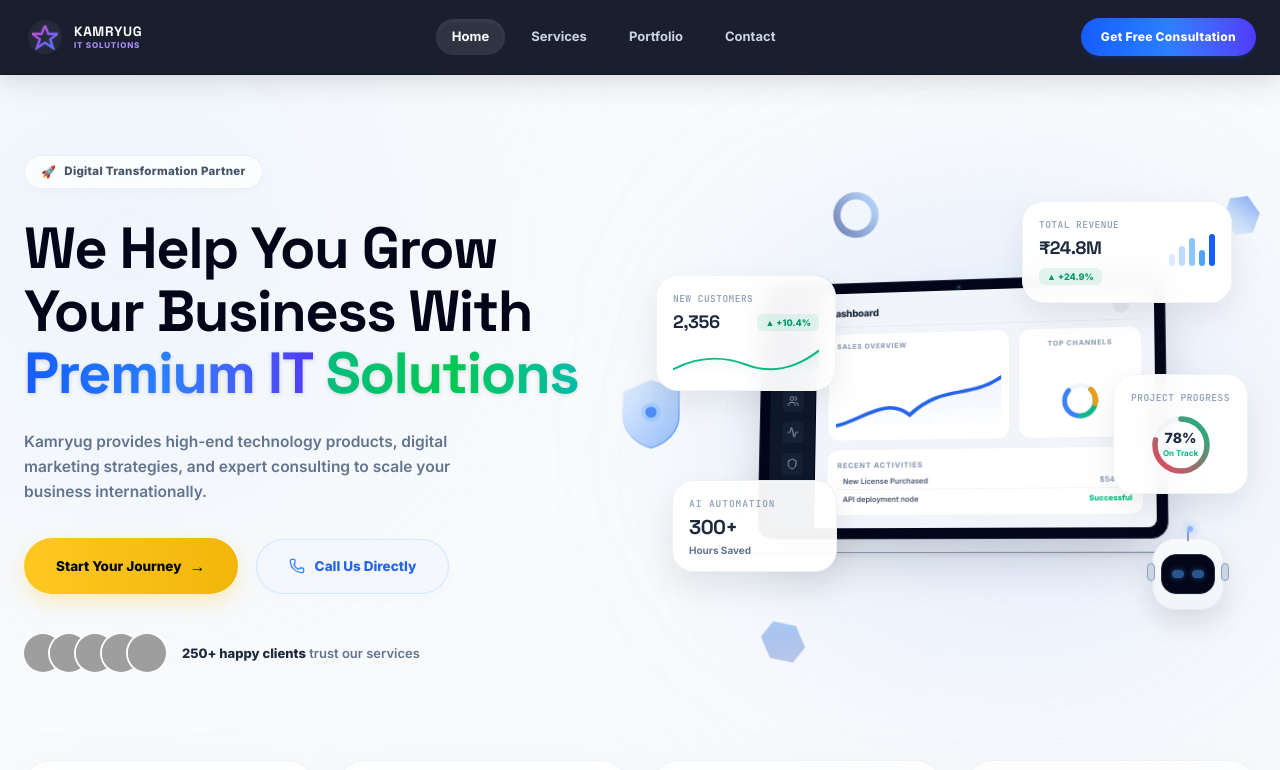
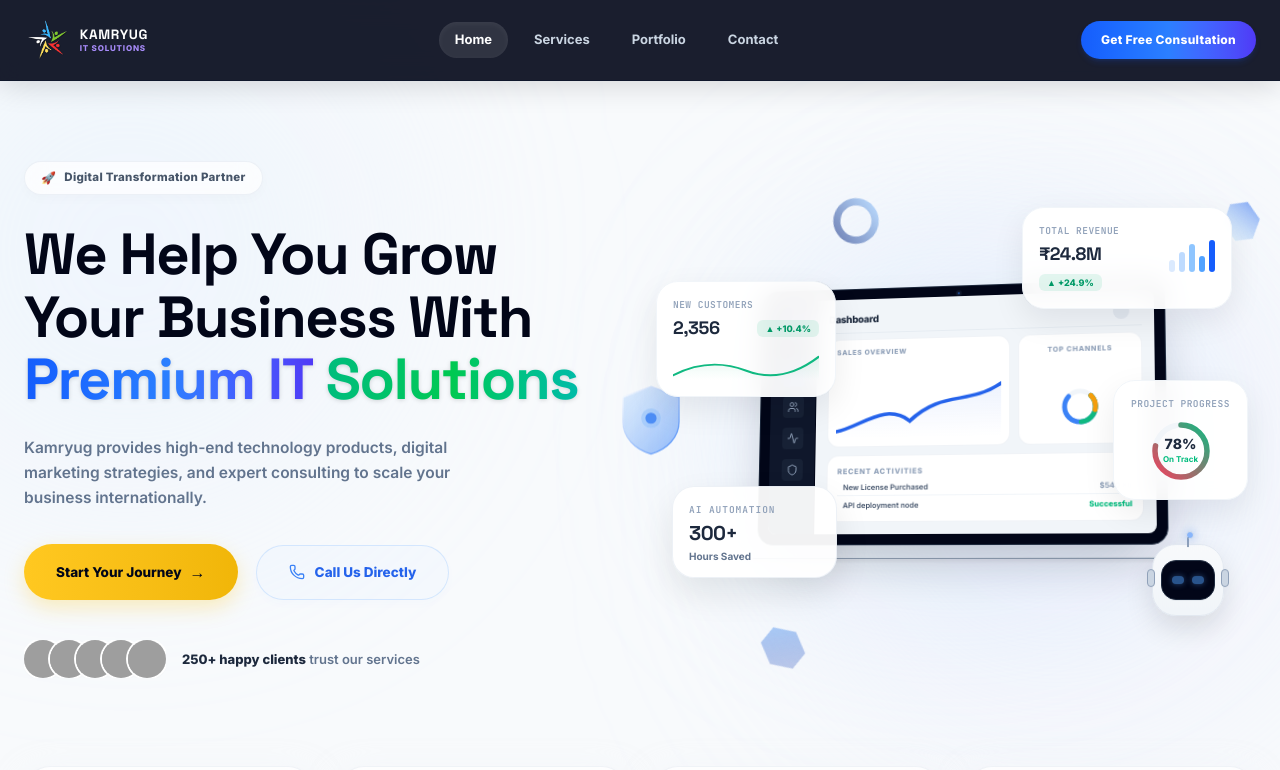
Before and after one commit to work-krishnadevda/Karmyug-it-solutions, a React (Vite) app: page / in a window 1280 px wide. Shown: the top 770 px of the page. Built offline with nearby package versions, Linux system fonts and the light colour scheme; grey boxes are pictures that could not be loaded.

Commit message:
updated by neha

```diff
--- a/src/components/Header.tsx
+++ b/src/components/Header.tsx
@@ -54,32 +54,13 @@
     className="group flex items-center gap-3 p-1 rounded-full transition-all duration-300"
     aria-label="Kamryug Home"
   >
-    <div className="p-1 bg-white/5 rounded-full flex items-center justify-center">
-      <svg
-        width="26"
-        height="26"
-        viewBox="0 0 100 100"
-        className="fill-none stroke-[8] stroke-linejoin-round transition-transform duration-500 group-hover:rotate-180"
-      >
-        <defs>
-          <linearGradient id="starGrad" x1="0%" y1="0%" x2="100%" y2="100%">
-            <stop offset="0%" stopColor="#ec4899" />
-            <stop offset="50%" stopColor="#8b5cf6" />
-            <stop offset="100%" stopColor="#3b82f6" />
-          </linearGradient>
-        </defs>
-
-        <path
-          d="M50 5 L63 38 L98 38 L70 59 L81 92 L50 72 L19 92 L30 59 L2 38 L37 38 Z"
-          stroke="url(#starGrad)"
-          style={{
-            strokeDasharray: '350',
-            strokeDashoffset: '0',
-            filter: 'drop-shadow(0px 0px 4px rgba(139, 92, 246, 0.5))',
-          }}
-        />
-      </svg>
-    </div>
+   <div className="flex items-center justify-center">
+  <img
+    src="/karmyug-logo (2).png"
+    alt="Kamryug Logo"
+    className="h-10 w-auto object-contain transition-transform duration-300 group-hover:scale-105"
+  />
+</div>
 
     <div className="flex flex-col text-left leading-tight">
       <span className="font-display font-extrabold tracking-wider text-white text-[13.5px]">
```
Also changed, not shown: karmyug-logo (2).png (added).
